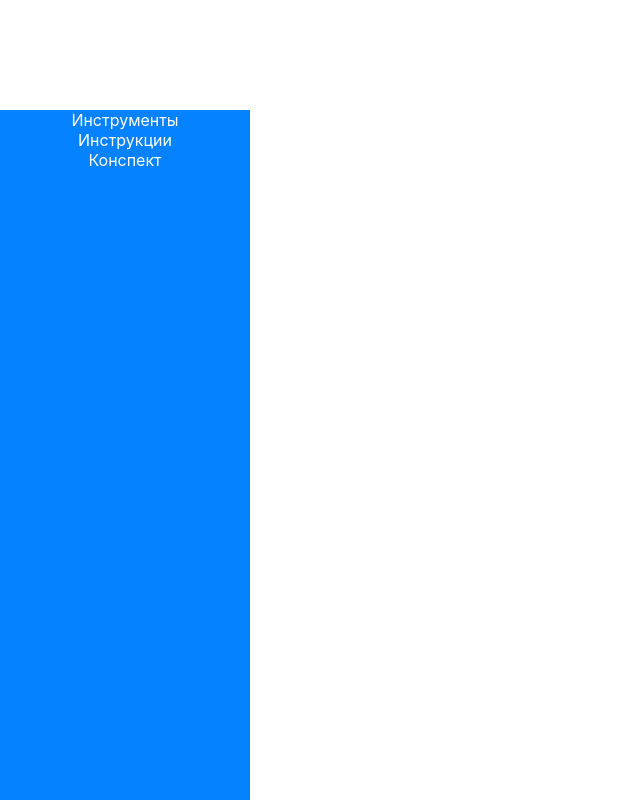
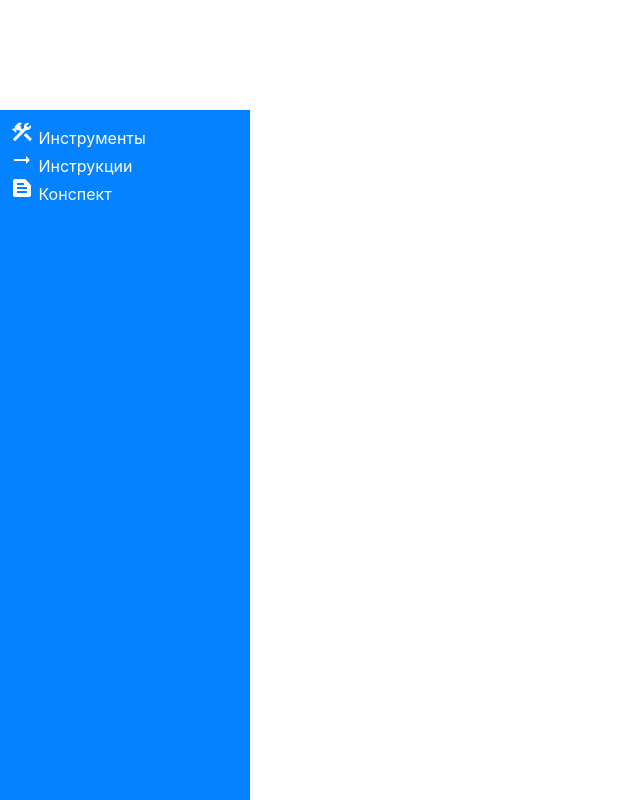
Before and after one commit to PlatenPrime/baza, a React (Create React App) app: page / in a window 1280 px wide. Shown: the whole page, without its empty margins (0-640 px from the left). Built offline with nearby package versions, Linux system fonts and the light colour scheme.

Commit message:
Import icons
Import mui icons into mapping list

```diff
--- a/src/components/SideBar/SideBar.jsx
+++ b/src/components/SideBar/SideBar.jsx
@@ -5,10 +5,10 @@ import { arrSideBarItems } from './../../data/SideBarData';
 
 
 const SideBar = () => {
-	console.log(arrSideBarItems);
+
 
 	const listSideBarItems = arrSideBarItems.map(item => {
-		return <li key={item.id}> <SideBarItem title={item.title} /> </li>
+		return <li key={item.id}> <SideBarItem title={item.title} icon={item.icon} /> </li>
 	}
 	);
 
--- a/src/components/SideBar/SideBar.module.css
+++ b/src/components/SideBar/SideBar.module.css
@@ -5,4 +5,6 @@
 	grid-row-end: -1;
 	background-color: rgb(5, 130, 255);
 	list-style: none;
+	text-align: left;
+	padding: 10px;
 }
--- a/src/components/SideBar/SideBarItem/SideBarItem.jsx
+++ b/src/components/SideBar/SideBarItem/SideBarItem.jsx
@@ -2,11 +2,11 @@ import React from 'react';
 import style from './SideBarItem.module.css';
 
 
-const SideBarItem = ({ title }) => {
+const SideBarItem = ({ title, icon }) => {
 
 	return (
 		<div className={style.SideBarItem}>
-			{title}
+		{icon}	{title}
 
 		</div>
 	);
--- a/src/data/SideBarData.js
+++ b/src/data/SideBarData.js
@@ -8,18 +8,18 @@ export const arrSideBarItems = [
 	{
 		id: 1,
 		title: "Инструменты",
-		icon: ConstructionIcon
+		icon: <ConstructionIcon/>
 	},
 
 	{
 		id: 2,
 		title: "Инструкции",
-		icon: ArrowRightAltIcon
+		icon: <ArrowRightAltIcon/>
 	},
 
 	{
 		id: 3,
 		title: "Конспект",
-		icon: TextSnippetIcon
+		icon: <TextSnippetIcon/>
 	}
 ]
```
